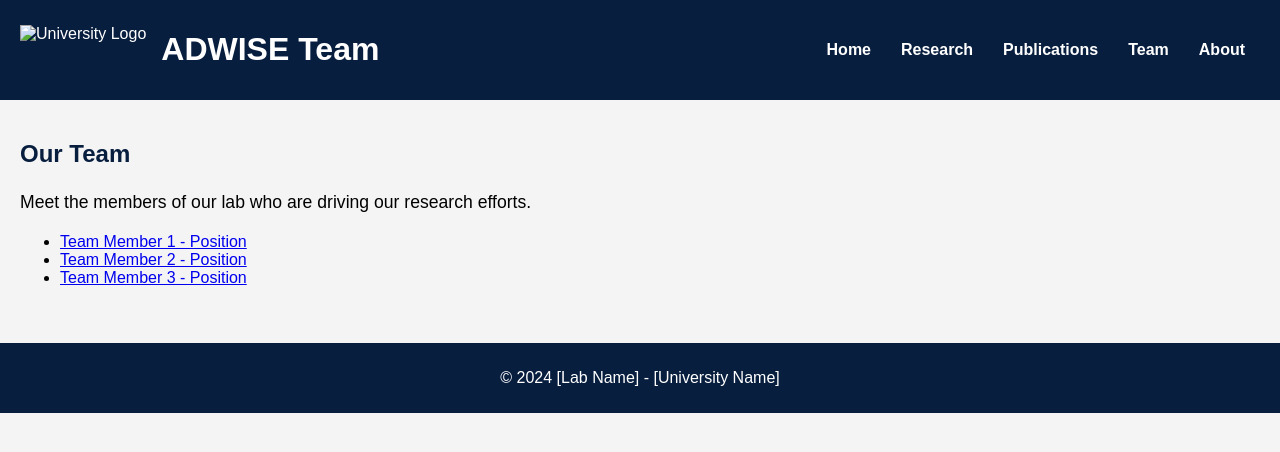
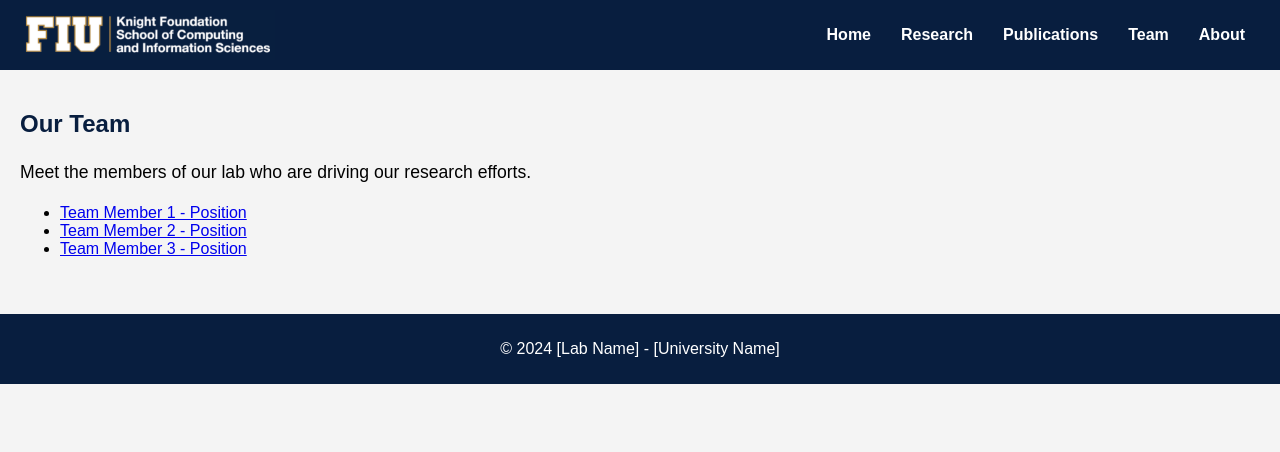
Before and after one commit to sncmedikonduru/Website, a plain HTML site: page team.html in a window 1280 px wide. Drawn offline with Linux system fonts and the light colour scheme.

Commit message:
Update team.html

```diff
--- a/team.html
+++ b/team.html
@@ -10,8 +10,8 @@
 <body>
     <header>
         <div class="logo-container">
-            <img src="your-logo.png" alt="University Logo" class="logo">
-            <h1>ADWISE Team</h1>
+            <img src="fiu-logo.png" alt="University Logo" class="logo">
+            <h1></h1>
         </div>
         <nav>
             <ul>
```
